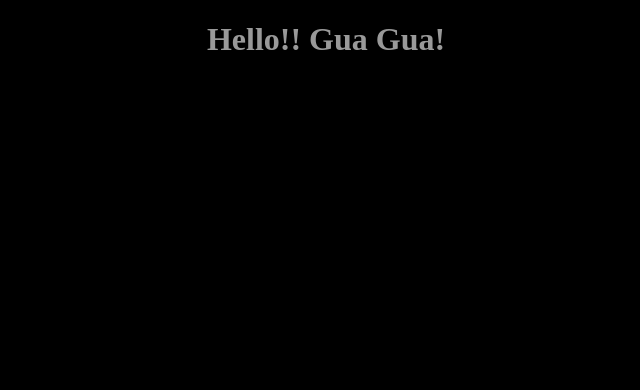
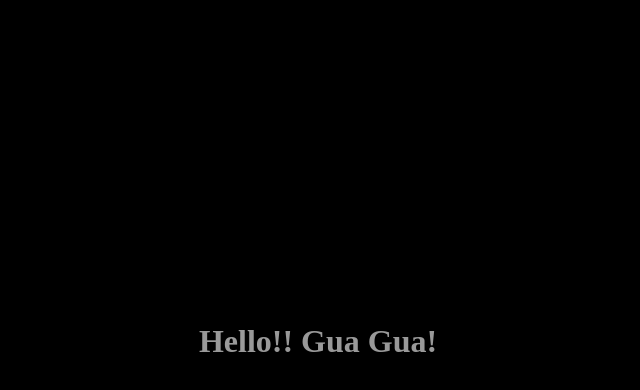
Before and after one commit to PrettyGarden/pretty, a plain HTML site: page index.html in a window 1280 px wide. Shown: the whole page, without its empty margins (322-962 px from the left). Drawn offline with Linux system fonts and the light colour scheme.

Commit message:
Add files via upload

```diff
--- a/index.html
+++ b/index.html
@@ -10,9 +10,18 @@
 		color: #999;
 		text-align: center;
   	}
+    .title {
+        position: absolute;
+        top: 40%;
+        bottom: auto;
+        left: 50%;
+        right: auto;
+        -webkit-transform: translate(-50%,-50%);
+        transform: translate(-50%,-50%);
+    }
   </style>
 </head>
 <body>
-	<h1>Hello!! Gua Gua!</h1>
+	<h1 class="title">Hello!! Gua Gua!</h1>
 </body>
 </html>
```
